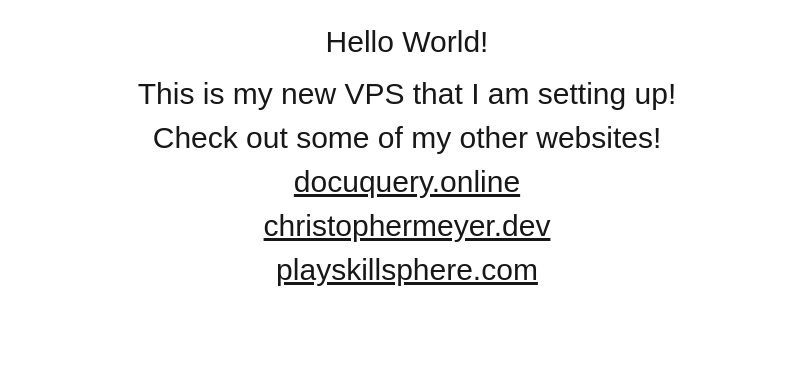
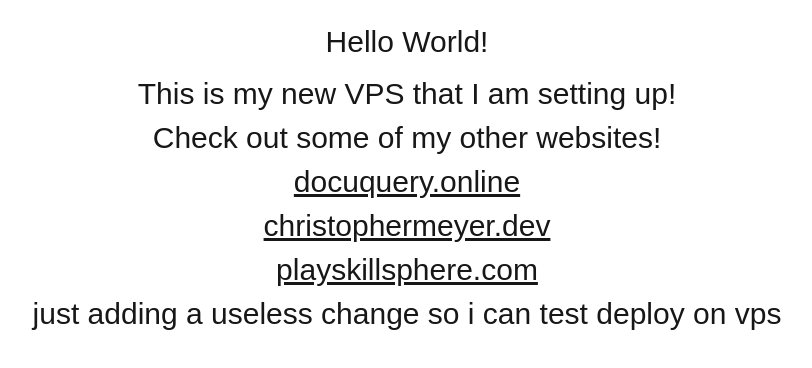
Before and after one commit to cameyer260/hello-world, a Next.js app: page / in a window 1280 px wide. Shown: the top 368 px of the page, without its empty margins (233-1045 px from the left). Built offline with nearby package versions, Linux system fonts and the light colour scheme.

Commit message:
useless change for test git pull on vps

```diff
--- a/app/page.tsx
+++ b/app/page.tsx
@@ -18,6 +18,7 @@ export default function Home() {
         <Link href="https://www.playskillsphere.com/">
           <u>playskillsphere.com</u>
         </Link>
+        <h1>just adding a useless change so i can test deploy on vps</h1>
       </div>
     </div>
   );
```
